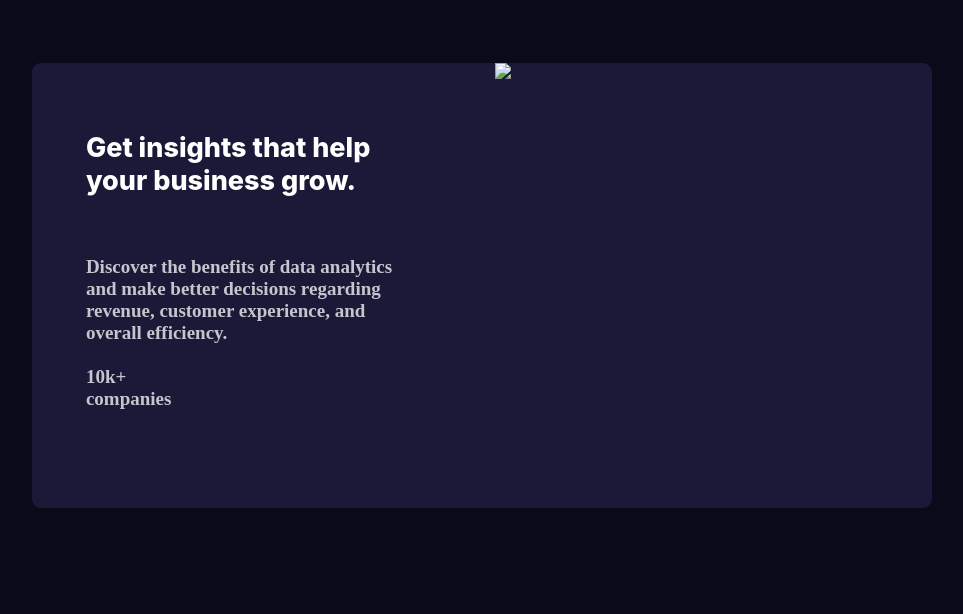
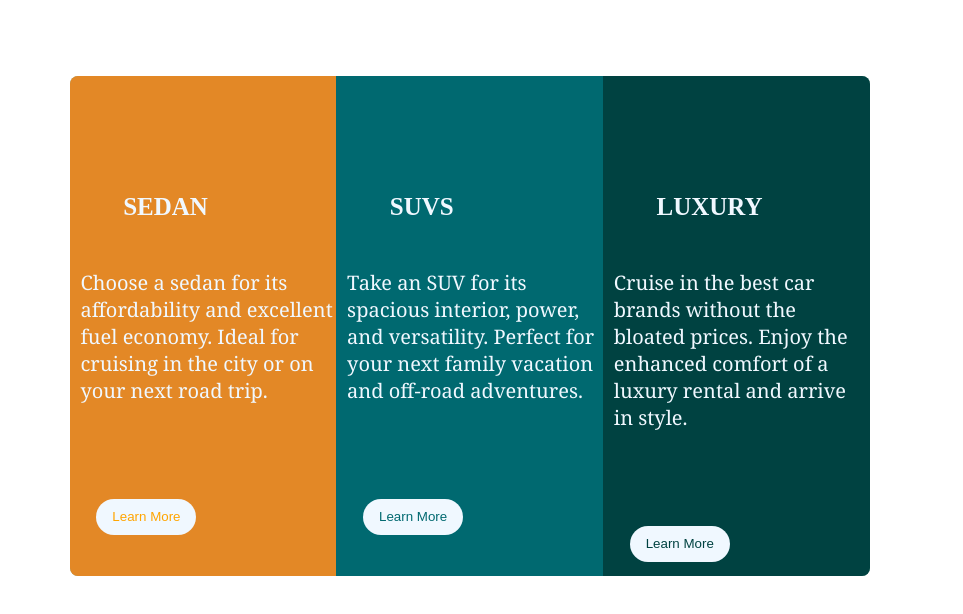
Before and after one commit to PoojaN789/PJ, a plain HTML site: page index.html in a window 1280 px wide. Shown: the whole page, without its empty margins (191-1154 px from the left). Drawn offline with Linux system fonts and the light colour scheme.

Commit message:
Add files via upload

```diff
--- a/index.html
+++ b/index.html
@@ -8,67 +8,123 @@
 
   <link rel="icon" type="image/png" sizes="32x32" href="./images/favicon-32x32.png">
 
-  <title>Frontend Mentor | Stats preview card component</title>
+  <title>Frontend Mentor | 3-column preview card component</title>
 
   <!-- Feel free to remove these styles or customise in your own stylesheet 👍 -->
   <style>
-  body{background-color:hsl(233, 47%, 7%) ;}
+    .container {
+      display: grid;
+      grid-template-columns: 1fr 1fr 1fr;
+      height: 500px;
+      width: 800px;
+      background-color: rgb(127, 179, 161);
+      margin-top: 6%;
+      margin-left: 20%;
+      border-radius: 8px;
+    }
+     .orange{background-color:hsl(31, 77%, 52%) ;
+     border-top-left-radius: 8px;
+    border-bottom-left-radius: 8px;}
+    .sedan {font-family:Lexend Deca;
+      font-size: 25px;
+      color: aliceblue;
+      margin-top: 44%;
+      margin-left: 20%;
+    }
+    .Sedan{color: aliceblue;
+    font-size: 20px;
+    justify-content: center;
+  margin-left: 4%;
+  font-family:Cambria, Cochin, Georgia, Times, 'Times New Roman', serif;
+margin-top: 18%;}
 
-  .container{display: grid;
-  height: 445px;
-  width: 900px;
- background-color: hsl(244, 38%, 16%) ;
-  border-radius: 9px;
-  margin-left: 17%;
-  margin-top: 5%;
-  grid-template-columns: 1fr 1fr;
-  ;}
+.cyan{background-color:hsl(184, 100%, 22%) ;}
+.SUVS{font-family:Lexend Deca;
+      font-size: 25px;
+      color: aliceblue;
+      margin-top: 44%;
+      margin-left: 20%}
 
-  .heading{font-family: Inter;
-    font-weight: 800;
-  font-size: 27px;
-  justify-content: center;
-  color: hsl(0, 0%, 100%);
-  margin-top: 15%;
-  margin-left: 12%;
-  }
+      .suvs{color: aliceblue;
+    font-size: 20px;
+    justify-content: center;
+  margin-left: 4%;
+  font-family:Cambria, Cochin, Georgia, Times, 'Times New Roman', serif;
+margin-top: 18%;
+}
 
-  .text{font-family:Lexend Deca ;
-  color:hsla(0, 0%, 100%, 0.75) ;
-  margin-right: 20%;
-margin-top: 15%;
-font-size: 19px;}
+.darkblue{background-color: hsl(179, 100%, 13%);
+border-top-right-radius: 8px;
+border-bottom-right-radius: 8px;}
 
-.pic{height: 100px;
-  width: 150px;
-  margin-left: 3%;
-  height: 400px;
-  color: purple;
-  border-radius: 10px;
+.LUXURY{font-family:Lexend Deca;
+      font-size: 25px;
+      color: aliceblue;
+      margin-top: 44%;
+      margin-left: 20%}
+
+      .luxury{color: aliceblue;
+    font-size: 20px;
+    justify-content: center;
+  margin-left: 4%;
+  font-family:Cambria, Cochin, Georgia, Times, 'Times New Roman', serif;
+margin-top: 18%;}
+
+.LearnMore{background-color: aliceblue;
+color: orange;
+border-radius: 20px;
+height: 36px;
+border: none;
+width: 100px;
+margin-left: 10%;
+margin-top: 28%;}
+
+.LearnMore2{background-color: aliceblue;
+color:hsl(184, 100%, 22%);
+border-radius: 20px;
+height: 36px;
+border: none;
+width: 100px;
+margin-left: 10%;
+margin-top: 28%;
+
+}
+.LearnMore3{background-color: aliceblue;
+color: hsl(179, 100%, 13%)  ;
+border-radius: 20px;
+height: 36px;
+border: none;
+width: 100px;
+margin-left: 10%;
+margin-top: 28%;
 
 }
 
+  </style>
+</head>
 
-  </style>
- <body>
+<body>
   <div class="container">
- <div class="heading"> Get insights that help <br>your business grow.  <br>
-  <p class="text">Discover the benefits of data analytics and make better decisions regarding revenue, customer
-  experience, and overall efficiency.<br>
+    <div class="orange">
 
-<br>10k+ <br> companies
-
-</p>
-
-</div>
-<div class="pic">
-  <img src="images/image-header-desktop.jpg">
-
-
+      <p class="sedan"><strong >SEDAN</strong></p>
+      <p class="Sedan"> Choose a sedan for its affordability and excellent fuel economy. Ideal for cruising in the city
+        or on your next road trip.</p>
+        <button class="LearnMore">Learn More</button>
+    </div>
+   <div class="cyan">
+    <p class="SUVS"><strong>SUVS</strong></p>
+    <p class="suvs">Take an SUV for its spacious interior, power, and versatility. Perfect for your next family vacation
+      and off-road adventures.</p>
+      <button class="LearnMore2">Learn More</button>
+   </div>
+   <div class="darkblue">
+ <p class="LUXURY"><strong>LUXURY</strong></p>
+  <p class="luxury"> Cruise in the best car brands without the bloated prices. Enjoy the enhanced comfort of a luxury
+    rental and arrive in style.</p>
+    <button class="LearnMore3">Learn More</button>
+   </div>
   </div>
-
-
-
 </body>
 
 </html>
```
Also changed, not shown: 4 other files.
